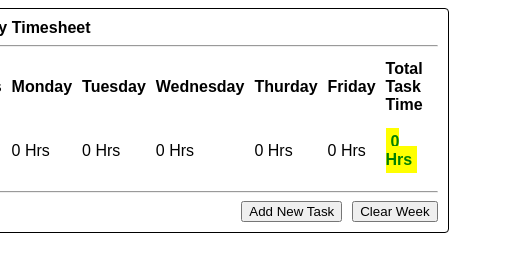
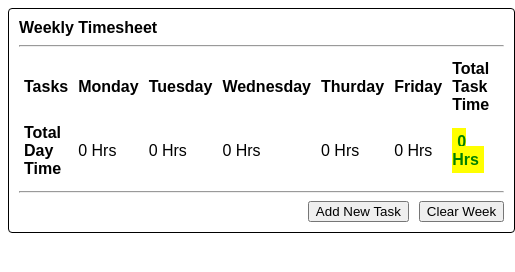
Before and after one commit to yognsk1/weekly-timesheet, a browser extension: page index.html in a window 390 px wide. Shown: the whole page, 515 px wide, since content can reach past the window. Drawn offline with Linux system fonts and the light colour scheme.

Commit message:
For mobile devices

```diff
--- a/index.css
+++ b/index.css
@@ -48,3 +48,9 @@ table {
 .remove-btn {
   color: red;
 }
+
+@media only screen and (max-width: 600px) {
+  main {
+    justify-content: unset;
+  }
+}
```
